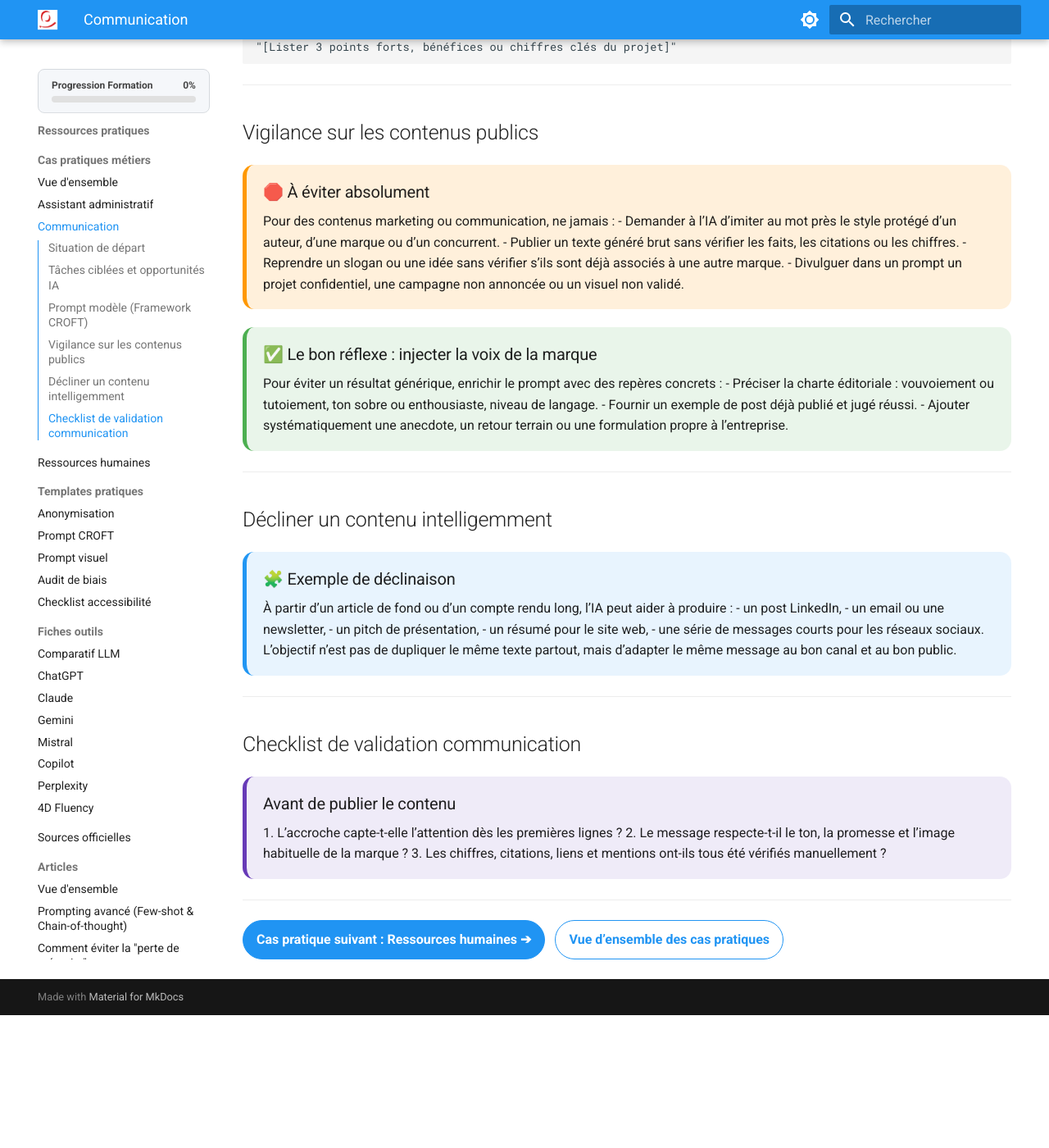
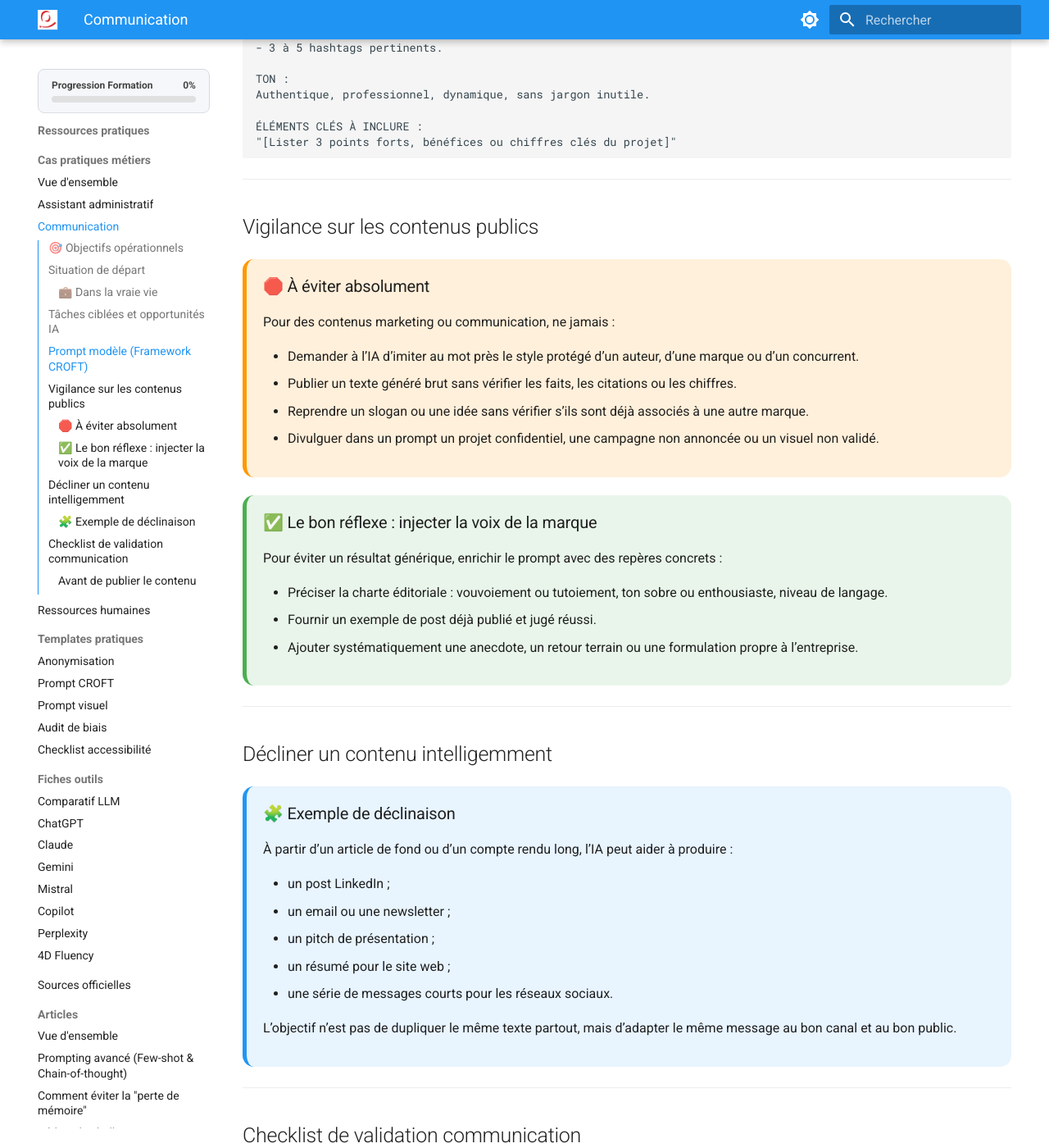
Before and after one commit to pierre-l-hue/wiki-formation-ia, an MkDocs documentation site: the page built from docs/cas-pratiques/communication.md, in a window 1280 px wide and 1400 px high, scrolled down 2030 px. Shown: the whole window at 82% size. Built offline with MkDocs 1.6.1 and Material for MkDocs 9.7.7, drawn with Linux system fonts in a browser that asks for light colours; before the commit the page ends 3268 px from its top, so only the background shows below that; some of the changed text lies outside the part shown.

Commit message:
Update communication.md

```diff
--- a/docs/cas-pratiques/communication.md
+++ b/docs/cas-pratiques/communication.md
@@ -2,7 +2,7 @@
 
 Dans la communication et le marketing, produire des contenus utiles, cohérents et engageants demande du temps, de la méthode et de la régularité. Ce cas pratique montre comment utiliser l’IA comme partenaire de travail pour accélérer la rédaction, structurer les idées et décliner un même message sur plusieurs canaux.
 
-<div class="summary-box">
+<div class="summary-box" markdown="block">
 <h3>🎯 Objectifs opérationnels</h3>
 
 - Accélérer la création de contenu : passer d’une idée brute à un premier brouillon structuré en quelques secondes.
@@ -16,7 +16,7 @@ Dans la communication et le marketing, produire des contenus utiles, cohérents
 
 Un lancement, une campagne ou une prise de parole approche. Il faut trouver un angle, rédiger vite, puis adapter le message pour plusieurs formats sans perdre la cohérence de marque.
 
-<div class="real-life-box">
+<div class="real-life-box" markdown="block">
 <h3>💼 Dans la vraie vie</h3>
 
 L’IA n’a ni l’histoire, ni la sensibilité, ni l’expérience réelle de la marque.
@@ -30,31 +30,31 @@ Elle sert à brainstormer, structurer et produire une première base, puis l’h
 <div class="wiki-grid">
 
 <div class="wiki-card">
-<div class="wiki-card-icon">💡</div>
-<h3>Angles et idées</h3>
-<p>Générer rapidement des sujets, des titres, des accroches et des pistes de contenu.</p>
-<span class="wiki-badge success">Gain de temps : très élevé</span>
+  <div class="wiki-card-icon">💡</div>
+  <h3>Angles et idées</h3>
+  <p>Générer rapidement des sujets, des titres, des accroches et des pistes de contenu.</p>
+  <span class="wiki-badge success">Gain de temps : très élevé</span>
 </div>
 
 <div class="wiki-card">
-<div class="wiki-card-icon">📱</div>
-<h3>Posts réseaux sociaux</h3>
-<p>Rédiger des publications adaptées aux codes de LinkedIn, Instagram ou X.</p>
-<span class="wiki-badge success">Gain de temps : élevé</span>
+  <div class="wiki-card-icon">📱</div>
+  <h3>Posts réseaux sociaux</h3>
+  <p>Rédiger des publications adaptées aux codes de LinkedIn, Instagram ou X.</p>
+  <span class="wiki-badge success">Gain de temps : élevé</span>
 </div>
 
 <div class="wiki-card">
-<div class="wiki-card-icon">📧</div>
-<h3>Newsletters et emails</h3>
-<p>Concevoir des objets d’email clairs et des messages engageants pour différentes cibles.</p>
-<span class="wiki-badge">Gain de temps : élevé</span>
+  <div class="wiki-card-icon">📧</div>
+  <h3>Newsletters et emails</h3>
+  <p>Concevoir des objets d’email clairs et des messages engageants pour différentes cibles.</p>
+  <span class="wiki-badge">Gain de temps : élevé</span>
 </div>
 
 <div class="wiki-card">
-<div class="wiki-card-icon">🔄</div>
-<h3>Déclinaison de contenu</h3>
-<p>Transformer un contenu long en plusieurs formats courts pour différents canaux.</p>
-<span class="wiki-badge success">Gain de temps : très élevé</span>
+  <div class="wiki-card-icon">🔄</div>
+  <h3>Déclinaison de contenu</h3>
+  <p>Transformer un contenu long en plusieurs formats courts pour différents canaux.</p>
+  <span class="wiki-badge success">Gain de temps : très élevé</span>
 </div>
 
 </div>
@@ -93,7 +93,7 @@ Authentique, professionnel, dynamique, sans jargon inutile.
 
 ## Vigilance sur les contenus publics
 
-<div class="warning-practice-box">
+<div class="warning-practice-box" markdown="block">
 <h3>🛑 À éviter absolument</h3>
 
 Pour des contenus marketing ou communication, ne jamais :
@@ -104,7 +104,7 @@ Pour des contenus marketing ou communication, ne jamais :
 - Divulguer dans un prompt un projet confidentiel, une campagne non annoncée ou un visuel non validé.
 </div>
 
-<div class="good-reflex-box">
+<div class="good-reflex-box" markdown="block">
 <h3>✅ Le bon réflexe : injecter la voix de la marque</h3>
 
 Pour éviter un résultat générique, enrichir le prompt avec des repères concrets :
@@ -118,15 +118,15 @@ Pour éviter un résultat générique, enrichir le prompt avec des repères conc
 
 ## Décliner un contenu intelligemment
 
-<div class="real-life-box">
+<div class="real-life-box" markdown="block">
 <h3>🧩 Exemple de déclinaison</h3>
 
 À partir d’un article de fond ou d’un compte rendu long, l’IA peut aider à produire :
 
-- un post LinkedIn,
-- un email ou une newsletter,
-- un pitch de présentation,
-- un résumé pour le site web,
+- un post LinkedIn ;
+- un email ou une newsletter ;
+- un pitch de présentation ;
+- un résumé pour le site web ;
 - une série de messages courts pour les réseaux sociaux.
 
 L’objectif n’est pas de dupliquer le même texte partout, mais d’adapter le même message au bon canal et au bon public.
@@ -136,7 +136,7 @@ L’objectif n’est pas de dupliquer le même texte partout, mais d’adapter l
 
 ## Checklist de validation communication
 
-<div class="summary-box">
+<div class="summary-box" markdown="block">
 <h3>Avant de publier le contenu</h3>
 
 1. L’accroche capte-t-elle l’attention dès les premières lignes ?
```
